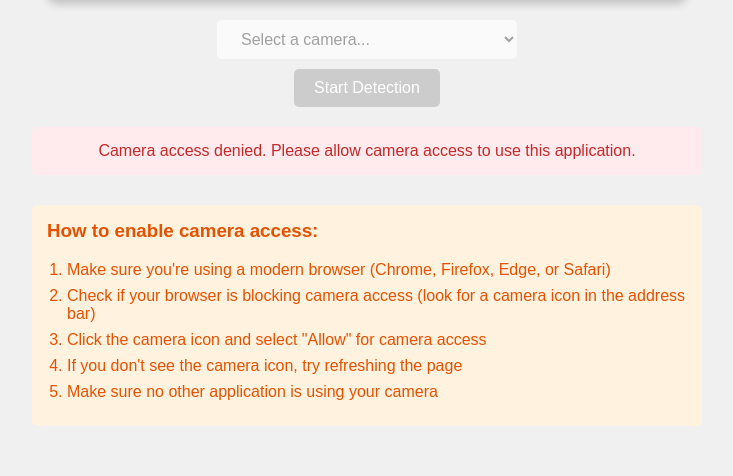
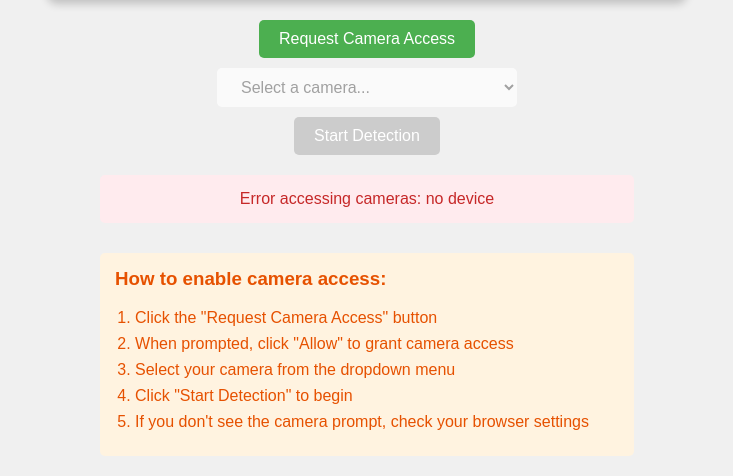
Before and after one commit to minhdq245/wood_detection, a Flask app: page / in a window 1280 px wide. Shown: the part 580-1056 px from the top of the page, without its empty margins (273-1006 px from the left). Before the commit the page ends 1006 px from the top, so only its background shows below. Run offline with Flask 2, Linux system fonts and the light colour scheme.

Commit message:
Add separate camera access request button

```diff
--- a/static/script.js
+++ b/static/script.js
@@ -3,6 +3,7 @@
 const ctx = canvas.getContext('2d');
 const cameraSelect = document.getElementById('cameraSelect');
 const startButton = document.getElementById('startButton');
+const requestCameraButton = document.getElementById('requestCameraButton');
 const permissionMessage = document.getElementById('permissionMessage');
 const statusDiv = document.getElementById('status');
 const fpsCounter = document.getElementById('fps');
@@ -48,10 +49,6 @@
 // Function to get available cameras
 async function getCameras() {
     try {
-        // First request camera access
-        const stream = await navigator.mediaDevices.getUserMedia({ video: true });
-        stream.getTracks().forEach(track => track.stop()); // Stop the stream after getting permission
-
         const devices = await navigator.mediaDevices.enumerateDevices();
         const videoDevices = devices.filter(device => device.kind === 'videoinput');
 
@@ -76,13 +73,7 @@
         }
     } catch (error) {
         console.error('Error getting cameras:', error);
-        if (error.name === 'NotAllowedError') {
-            updatePermissionMessage('Camera access denied. Please allow camera access to use this application.', true);
-        } else if (error.name === 'NotFoundError') {
-            updatePermissionMessage('No camera found. Please check your camera connection.', true);
-        } else {
-            updatePermissionMessage('Error accessing cameras: ' + error.message, true);
-        }
+        updatePermissionMessage('Error accessing cameras: ' + error.message, true);
     }
 }
 
@@ -153,6 +144,30 @@
     }
 }
 
+// Event listener for request camera button
+requestCameraButton.addEventListener('click', async () => {
+    try {
+        // Request camera access
+        const stream = await navigator.mediaDevices.getUserMedia({ video: true });
+        stream.getTracks().forEach(track => track.stop()); // Stop the stream after getting permission
+
+        // Get available cameras
+        await getCameras();
+
+        // Hide request button
+        requestCameraButton.style.display = 'none';
+    } catch (error) {
+        console.error('Error requesting camera access:', error);
+        if (error.name === 'NotAllowedError') {
+            updatePermissionMessage('Camera access denied. Please allow camera access in your browser settings.', true);
+        } else if (error.name === 'NotFoundError') {
+            updatePermissionMessage('No camera found. Please check your camera connection.', true);
+        } else {
+            updatePermissionMessage('Error accessing camera: ' + error.message, true);
+        }
+    }
+});
+
 // Event listener for camera selection
 cameraSelect.addEventListener('change', async () => {
     const deviceId = cameraSelect.value;
--- a/templates/index.html
+++ b/templates/index.html
@@ -98,6 +98,13 @@
         .instructions li {
             margin-bottom: 8px;
         }
+        .camera-controls {
+            display: flex;
+            flex-direction: column;
+            gap: 10px;
+            width: 100%;
+            align-items: center;
+        }
     </style>
 </head>
 <body>
@@ -107,21 +114,24 @@
         <canvas id="canvas"></canvas>
     </div>
     <div id="controls">
-        <select id="cameraSelect" disabled>
-            <option value="">Select a camera...</option>
-        </select>
-        <button id="startButton" disabled>Start Detection</button>
+        <div class="camera-controls">
+            <button id="requestCameraButton">Request Camera Access</button>
+            <select id="cameraSelect" disabled>
+                <option value="">Select a camera...</option>
+            </select>
+            <button id="startButton" disabled>Start Detection</button>
+        </div>
         <div id="permissionMessage">
-            Please allow camera access and select a camera to start detection.
+            Click "Request Camera Access" to begin.
         </div>
         <div class="instructions">
             <h3>How to enable camera access:</h3>
             <ol>
-                <li>Make sure you're using a modern browser (Chrome, Firefox, Edge, or Safari)</li>
-                <li>Check if your browser is blocking camera access (look for a camera icon in the address bar)</li>
-                <li>Click the camera icon and select "Allow" for camera access</li>
-                <li>If you don't see the camera icon, try refreshing the page</li>
-                <li>Make sure no other application is using your camera</li>
+                <li>Click the "Request Camera Access" button</li>
+                <li>When prompted, click "Allow" to grant camera access</li>
+                <li>Select your camera from the dropdown menu</li>
+                <li>Click "Start Detection" to begin</li>
+                <li>If you don't see the camera prompt, check your browser settings</li>
             </ol>
         </div>
     </div>
```
